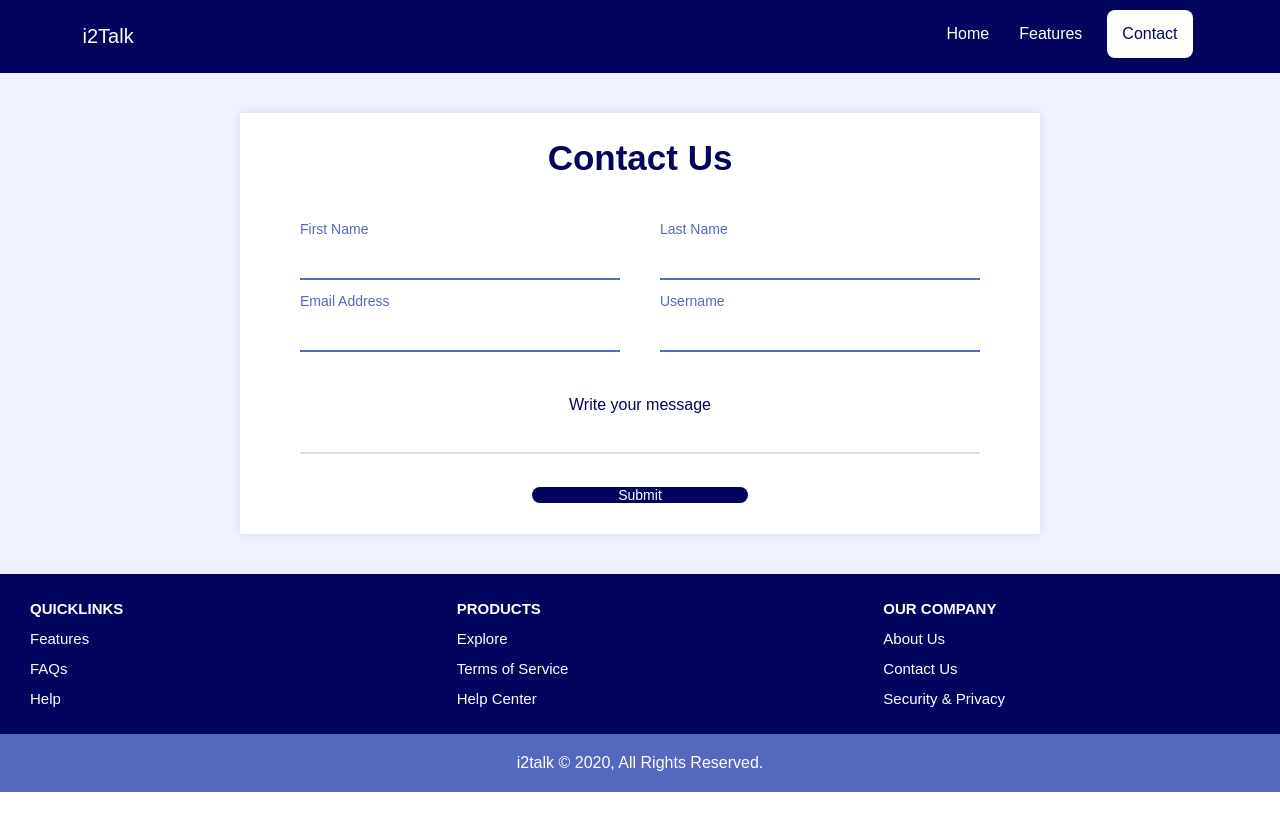
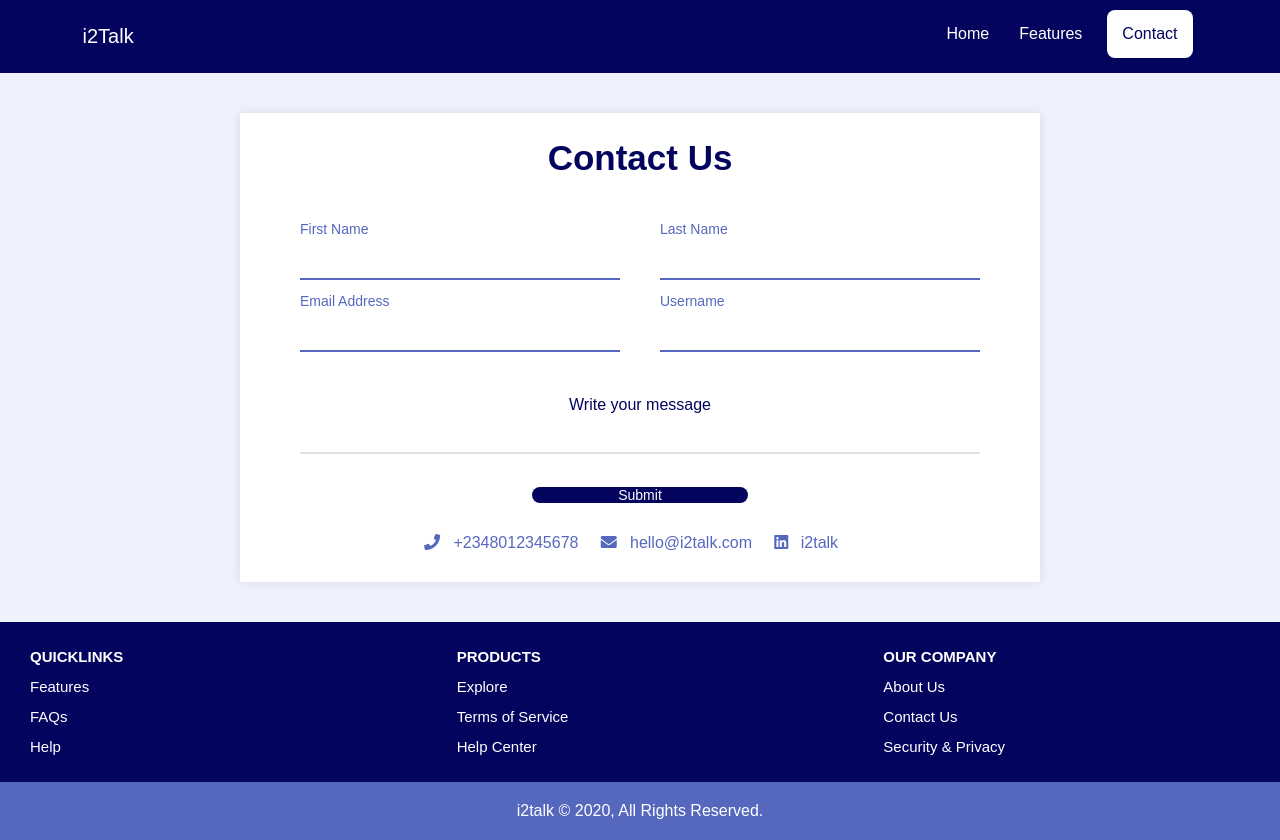
Before and after one commit to maura-dev/i2talk-react-project, a React (Create React App) app: page /#/contact in a window 1280 px wide. Before the commit the page ends 800 px from the top, so only its background shows below. Built offline with nearby package versions, Linux system fonts and the light colour scheme.

Commit message:
contact us

```diff
--- a/src/components/forms/ContactForm.js
+++ b/src/components/forms/ContactForm.js
@@ -103,9 +103,14 @@ class ContactForm extends Component {
             </div>
           </div>
           <div className="but">
-            <input type="submit" value ="Submit" className="sub-btn" />
+            <input type="submit" value ="Submit" className="login-btn" />
           </div>
 
+          <p className="contact-plist">
+            <a href="tel:+2348012345678" target="_blank"><i className="fas fa-phone"> </i> &nbsp; <span>+2348012345678 &nbsp; </span> &nbsp; </a>
+            <a href="mailto: hello@i2talk.com" target="_blank"> <i className="fa fa-envelope"> </i> &nbsp; <span>hello@i2talk.com &nbsp; </span> &nbsp; </a>
+            <a href="https://www.linkedin.com/in/i2talk" target="_blank"><i className="fab fa-linkedin"> &nbsp; </i> <span> i2talk &nbsp;</span> &nbsp; </a>
+          </p>
         </form>
       </div>
     )
```
